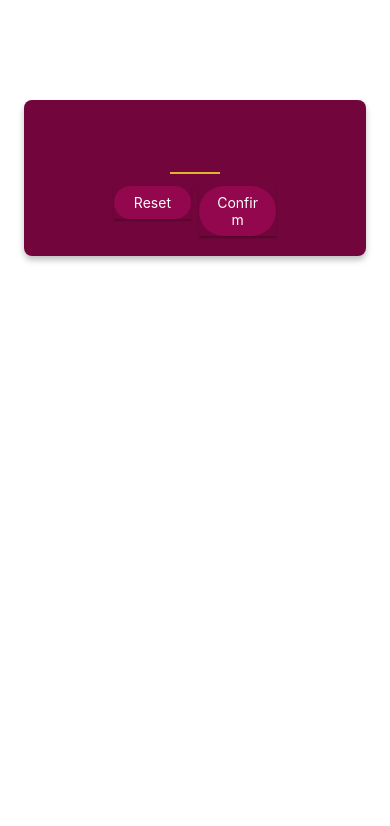
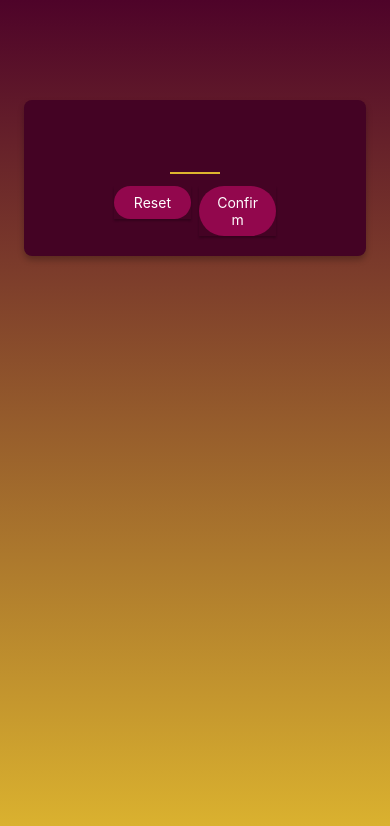
Before and after one commit to AtanasBondzhakov/guess-the-number, a React Native app: screen / in a window 390 px wide. Shown: the top 826 px of the page. Built offline with nearby package versions, Linux system fonts and the light colour scheme.

Commit message:
Install Expo linear gradient and use it in App.js

```diff
--- a/App.js
+++ b/App.js
@@ -1,17 +1,21 @@
-import { StyleSheet, View } from 'react-native';
+import { StyleSheet } from 'react-native';
 import StartGameScreen from './screens/StartGameScreen.js';
+import { LinearGradient } from 'expo-linear-gradient';
 
 export default function App() {
   return (
-    <View style={styles.container}>
+    <LinearGradient
+      style={styles.rootContainer}
+      colors={['#4e0329', '#ddb52f']}
+    >
       <StartGameScreen />
-    </View>
+    </LinearGradient>
   );
 }
 
 const styles = StyleSheet.create({
-  container: {
-    backgroundColor: 'white',
-    flex: 1
+  rootContainer: {
+    flex: 1,
+    backgroundColor: '#ddb52f',
   }
 });
--- a/package.json
+++ b/package.json
@@ -10,6 +10,7 @@
   },
   "dependencies": {
     "expo": "~54.0.33",
+    "expo-linear-gradient": "~15.0.8",
     "expo-status-bar": "~3.0.9",
     "react": "19.1.0",
     "react-native": "0.81.5"
--- a/screens/StartGameScreen.js
+++ b/screens/StartGameScreen.js
@@ -29,7 +29,7 @@ const styles = StyleSheet.create({
         marginTop: 100,
         marginHorizontal: 24,
         padding: 16,
-        backgroundColor: '#72063c',
+        backgroundColor: '#440324',
         borderRadius: 8,
         shadowColor: 'black',
         shadowOffset: { width: 0, height: 4 },
```
Also changed, not shown: 1 other file (tests, documents, lock files or other folders).
